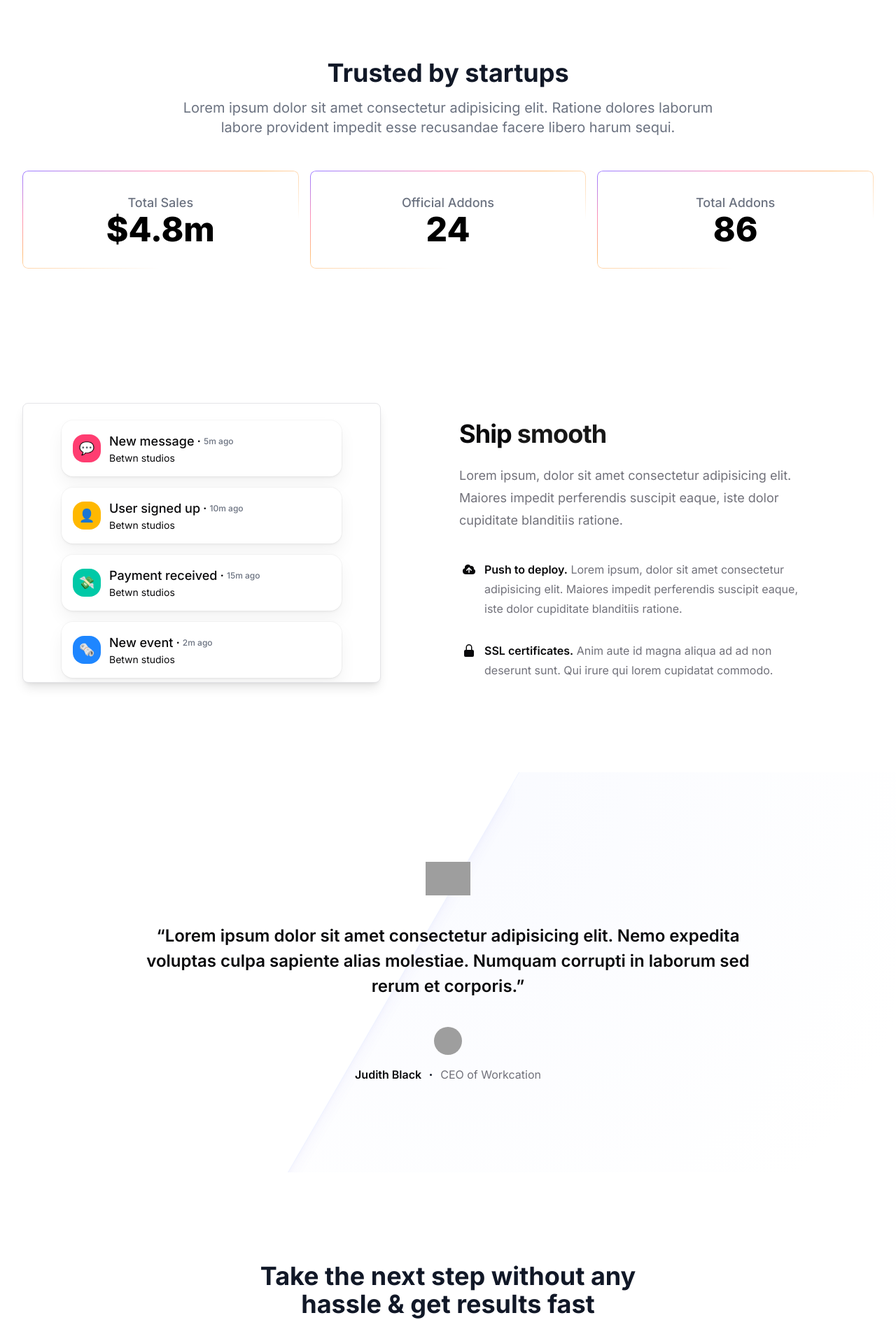
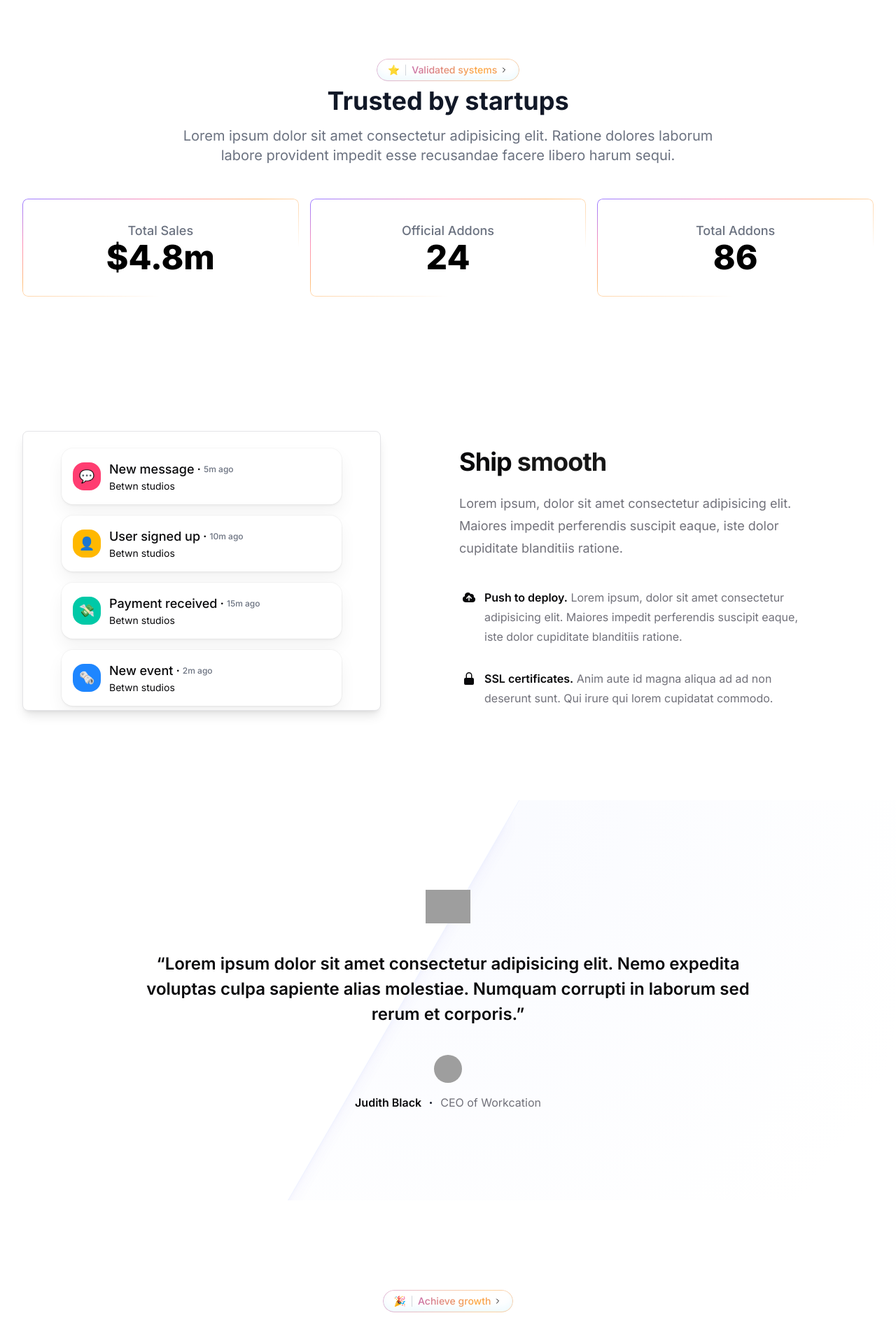
Before and after one commit to PiyushG-dev/betwnstudios, a Next.js app: page / in a window 1280 px wide. Shown: the part 3200-5087 px from the top of the page at 70% size. Built offline with nearby package versions, Linux system fonts and the light colour scheme; grey boxes are pictures that could not be loaded.

Commit message:
animated-gradient-text added

```diff
--- a/components/BentoGridDemo.jsx
+++ b/components/BentoGridDemo.jsx
@@ -1,4 +1,6 @@
 import { cn } from "@/lib/utils";
+import AnimatedGradientText from "@/components/animation/animated-gradient-text";
+import { ChevronRight } from "lucide-react";
 import React from "react";
 import { BentoGrid, BentoGridItem } from "@/components/animation/bento-grid";
 import {
@@ -11,7 +13,18 @@
 export function BentoGridSecondDemo() {
   return (
     <div className="py-24 sm:py-32">
-      <div className="mx-auto max-w-xl text-center pb-10">
+      <div className="mx-auto max-w-xl text-center pb-10 flex flex-col gap-2">
+        <AnimatedGradientText>
+          🎉 <hr className="mx-2 h-4 w-[1px] shrink-0 bg-gray-300" />{" "}
+          <span
+            className={cn(
+              `inline animate-gradient bg-gradient-to-r from-[#ffaa40] via-[#9c40ff] to-[#ffaa40] bg-[length:var(--bg-size)_100%] bg-clip-text text-transparent`
+            )}
+          >
+            Achieve growth
+          </span>
+          <ChevronRight className="ml-1 size-3 transition-transform duration-300 ease-in-out group-hover:translate-x-0.5" />
+        </AnimatedGradientText>
         <h2 className="text-3xl font-bold text-gray-900 sm:text-4xl">
           Take the next step without any hassle & get results fast
         </h2>
--- a/components/Stats.jsx
+++ b/components/Stats.jsx
@@ -1,10 +1,24 @@
+import { cn } from "@/lib/utils";
+import { ChevronRight } from "lucide-react";
 import ShineBorder from "./animation/shine-border";
+import AnimatedGradientText from "./animation/animated-gradient-text";
 export default function Stats() {
   return (
     <section className="bg-white">
       <div className="mx-auto max-w-screen-xl px-4 py-12 sm:px-6 md:py-16 lg:px-8">
         <div className="mx-auto max-w-3xl text-center">
-          <h2 className="text-3xl font-bold text-gray-900 sm:text-4xl">
+          <AnimatedGradientText>
+            ⭐️ <hr className="mx-2 h-4 w-[1px] shrink-0 bg-gray-300" />{" "}
+            <span
+              className={cn(
+                `inline animate-gradient bg-gradient-to-r from-[#ffaa40] via-[#9c40ff] to-[#ffaa40] bg-[length:var(--bg-size)_100%] bg-clip-text text-transparent`
+              )}
+            >
+              Validated systems
+            </span>
+            <ChevronRight className="ml-1 size-3 transition-transform duration-300 ease-in-out group-hover:translate-x-0.5" />
+          </AnimatedGradientText>
+          <h2 className="text-3xl font-bold text-gray-900 sm:text-4xl mt-2">
             Trusted by startups
           </h2>
 
--- /dev/null
+++ b/components/animation/animated-gradient-text.jsx
@@ -0,0 +1,19 @@
+import { cn } from "@/lib/utils";
+import { ReactNode } from "react";
+
+export default function AnimatedGradientText({ children, className }) {
+  return (
+    <div
+      className={cn(
+        "group relative mx-auto flex max-w-fit flex-row items-center justify-center rounded-2xl bg-white/40 px-4 py-1.5 text-sm font-medium shadow-[inset_0_-8px_10px_#8fdfff1f] backdrop-blur-sm transition-shadow duration-500 ease-out [--bg-size:300%] hover:shadow-[inset_0_-5px_10px_#8fdfff3f] dark:bg-black/40",
+        className
+      )}
+    >
+      <div
+        className={`absolute inset-0 block h-full w-full animate-gradient bg-gradient-to-r from-[#ffaa40]/50 via-[#9c40ff]/50 to-[#ffaa40]/50 bg-[length:var(--bg-size)_100%] p-[1px] ![mask-composite:subtract] [border-radius:inherit] [mask:linear-gradient(#fff_0_0)_content-box,linear-gradient(#fff_0_0)]`}
+      />
+
+      {children}
+    </div>
+  );
+}
--- a/package.json
+++ b/package.json
@@ -15,6 +15,7 @@
     "@radix-ui/react-slot": "^1.0.2",
     "class-variance-authority": "^0.7.0",
     "clsx": "^2.1.1",
+    "lucide-react": "^0.397.0",
     "next": "14.2.3",
     "react": "^18",
     "react-dom": "^18",
--- a/tailwind.config.js
+++ b/tailwind.config.js
@@ -98,6 +98,11 @@
             "background-position": "0% 0%",
           },
         },
+        gradient: {
+          to: {
+            backgroundPosition: "var(--bg-size) 0",
+          },
+        },
       },
       animation: {
         "accordion-down": "accordion-down 0.2s ease-out",
@@ -106,6 +111,7 @@
         "border-beam": "border-beam calc(var(--duration)*1s) infinite linear",
         shimmer: "shimmer 8s infinite",
         marquee: "marquee var(--duration) linear infinite",
+        gradient: "gradient 8s linear infinite",
       },
     },
   },
```
Also changed, not shown: 1 other file (tests, documents, lock files or other folders).
